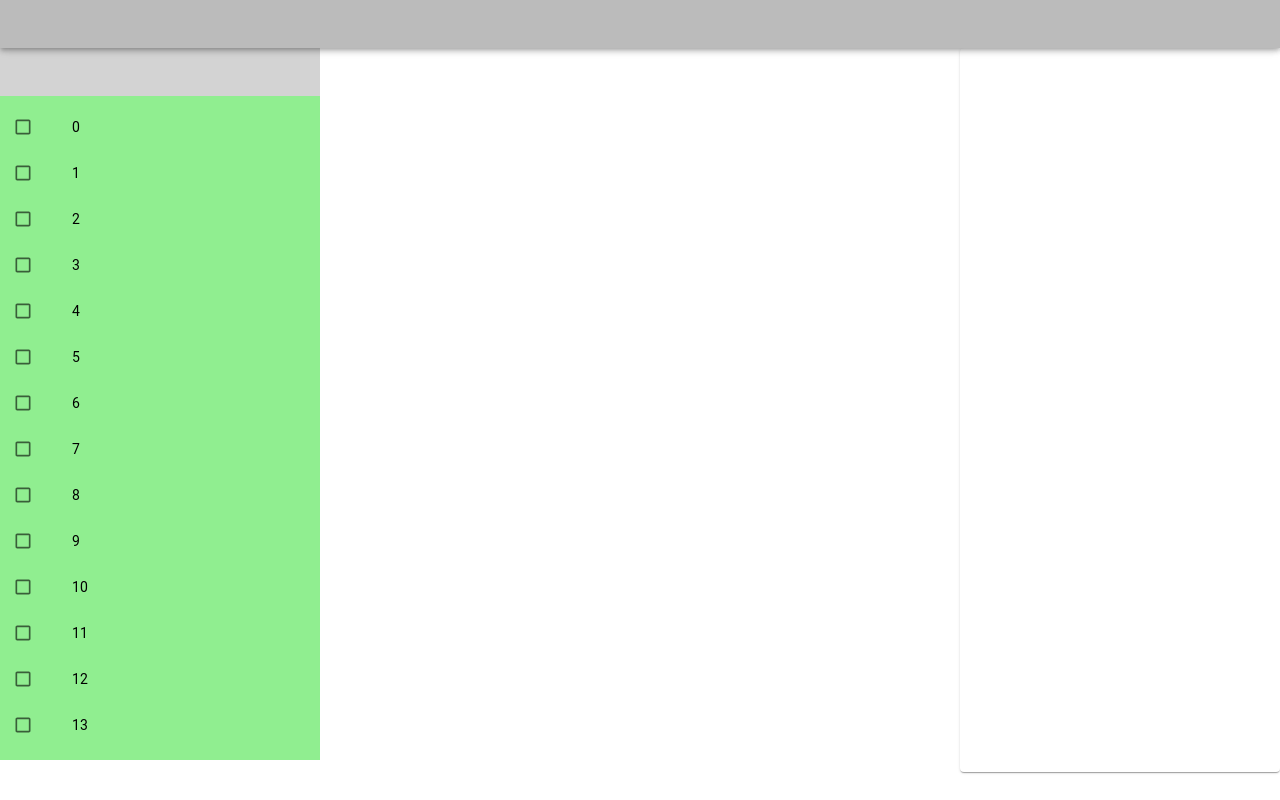
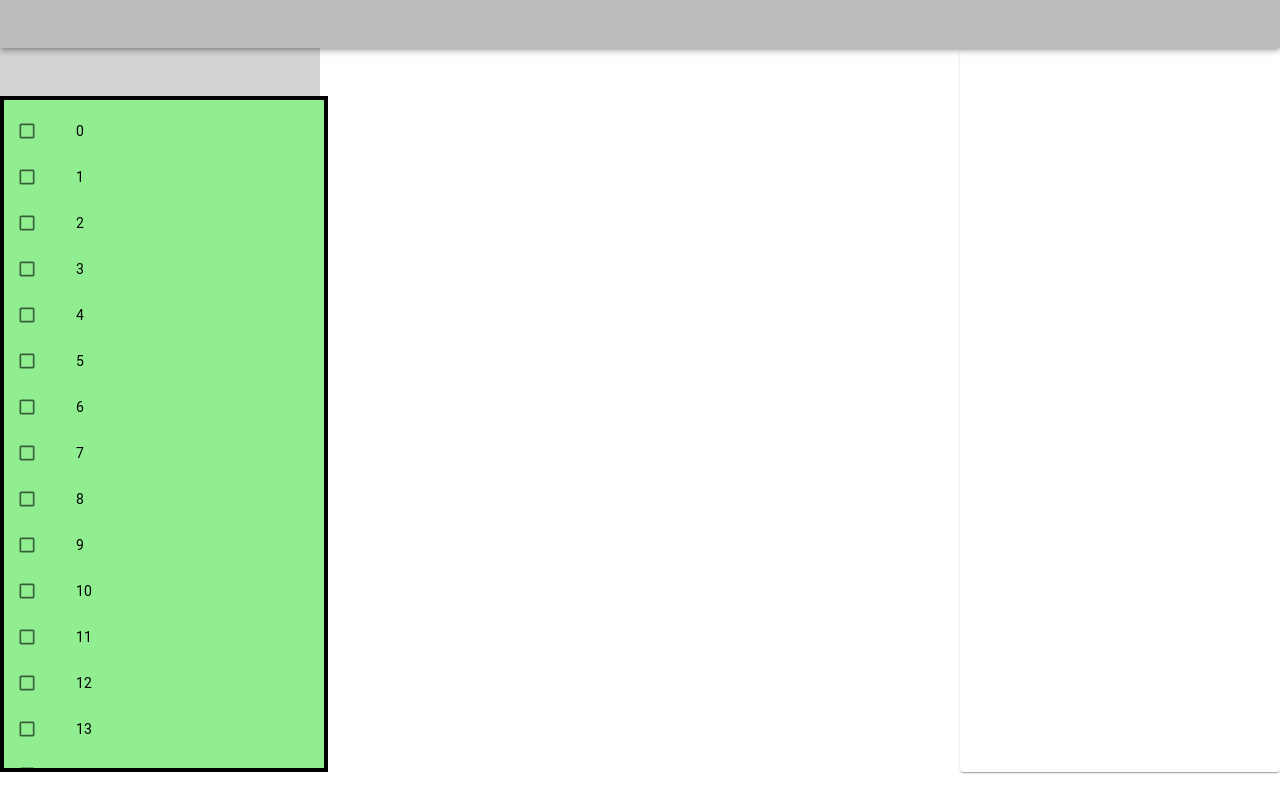
Before and after one commit to treealarm/Hann, a React (Create React App) app: page / in a window 1280 px wide. Built offline with nearby package versions, Linux system fonts and the light colour scheme.

Commit message:
chore: good result

```diff
--- a/src/TreeControl.tsx
+++ b/src/TreeControl.tsx
@@ -31,10 +31,12 @@ markers.push(
   }
 
     return (
-      <Box sx={{ height: '100%' }}>
       <Box sx={{
             width: '100%',
-            height: '100%'
+            height: '100%',
+            alignItems: 'stretch',
+            display: 'flex',
+            flexDirection: 'column'
             }}>
         <Box sx={{ flexGrow: 1, backgroundColor: 'lightgray' }}>
           <Toolbar variant="dense">
@@ -50,8 +52,9 @@ markers.push(
 
         <Box sx={{
             width: '100%',
-            height: 'calc(100% - 60px)',
-            overflow: 'auto'
+            height: '100%',
+            overflow: 'auto',
+            border:4
             }}>
         <List dense sx={{
           width: "100%",
@@ -86,6 +89,5 @@ markers.push(
           </List>
           </Box>
         </Box>
-        </Box>
     );
 }
```
